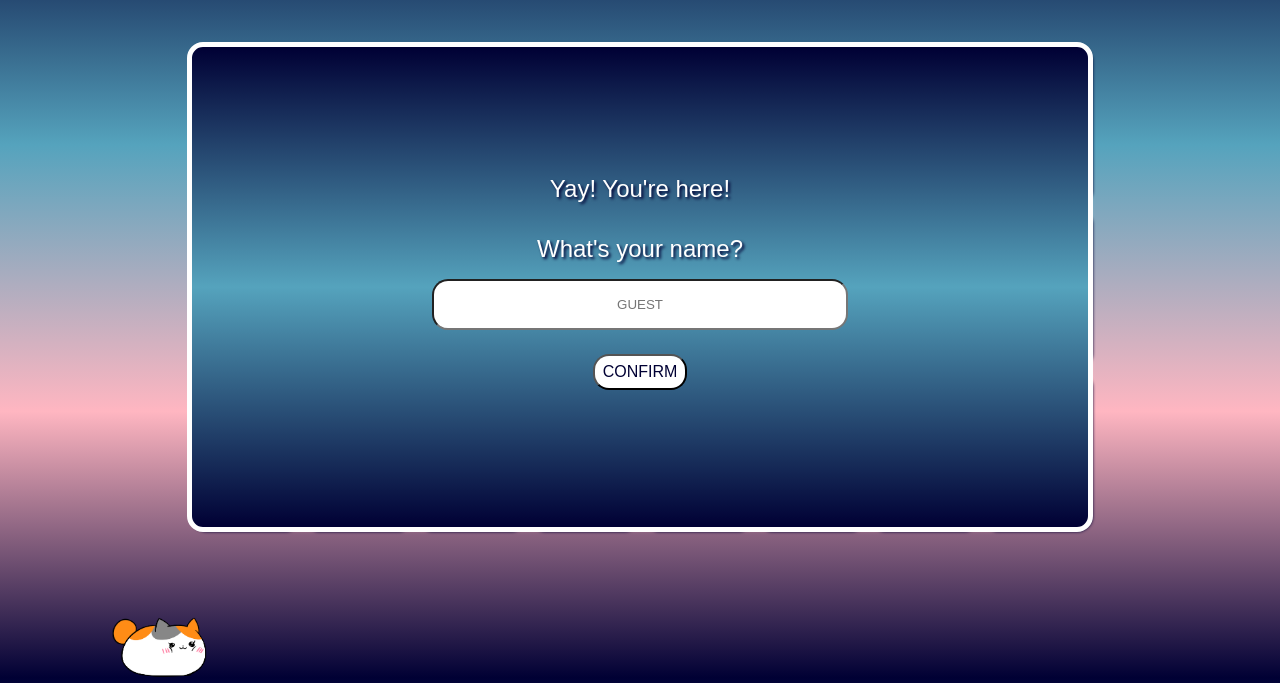
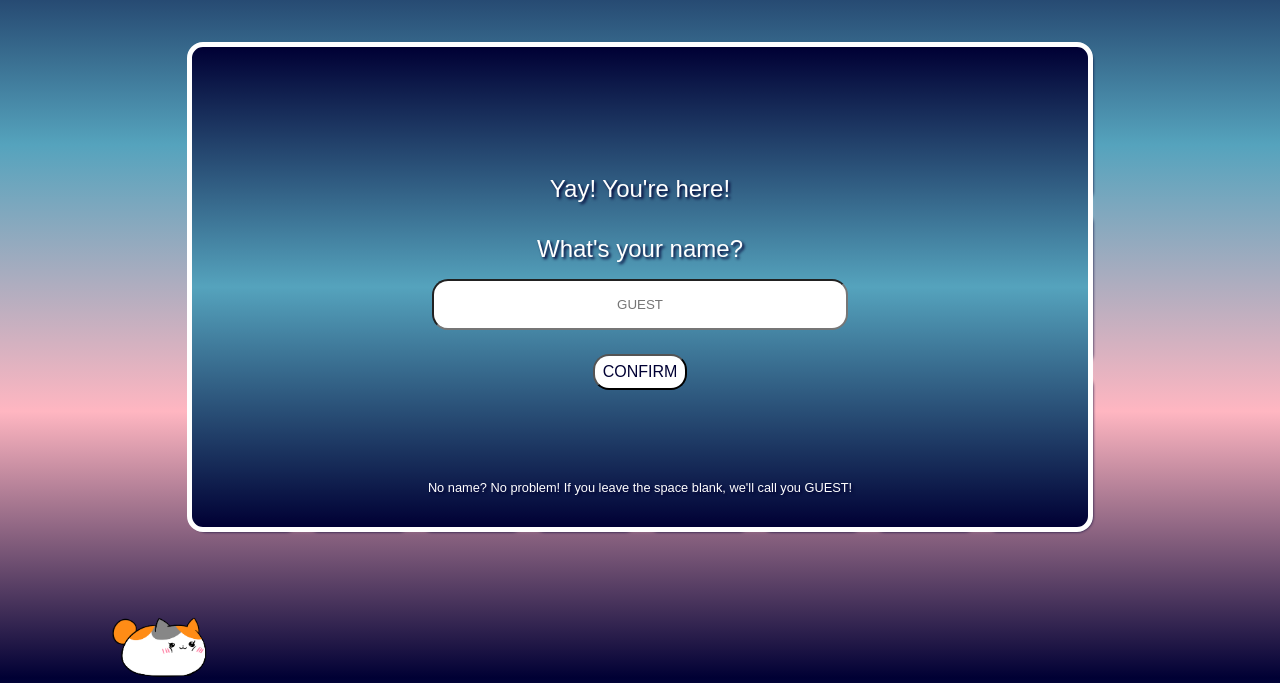
Before and after one commit to alicehillier/go-match-cats, a plain HTML site: page index.html in a window 1280 px wide. Shown: the part 122-805 px from the top of the page. Drawn offline with Linux system fonts and the light colour scheme; a web font is replaced by a local one.

Commit message:
add a span at the bottom of the get-username div telling player that entering no name will result in them being called 'guest', add style

```diff
--- a/assets/style.css
+++ b/assets/style.css
@@ -145,6 +145,13 @@ audio,
     border-radius: 1rem;
     padding: 0.5rem;
     cursor: pointer;
+}
+
+.no-name {
+    position: absolute;
+    bottom: 2rem;
+    padding: 0 1rem;
+    font-size: 0.8rem;
 }
 
 /* Styles for difficulty buttons */
--- a/index.html
+++ b/index.html
@@ -63,6 +63,7 @@
             <label for="name">What's your name?</label>
             <input type="text" id="name" name="name" placeholder="GUEST" autocomplete="off">
             <button type="submit" id="submit" name="submit">CONFIRM</button>
+            <span class="no-name">No name? No problem! If you leave the space blank, we'll call you GUEST!</span>
         </div>
 
         <!-- Buttons for the player to select game difficulty -->
```
Also changed, not shown: assets/images/readme-images/card-back.jpg (added), 1 other file.
